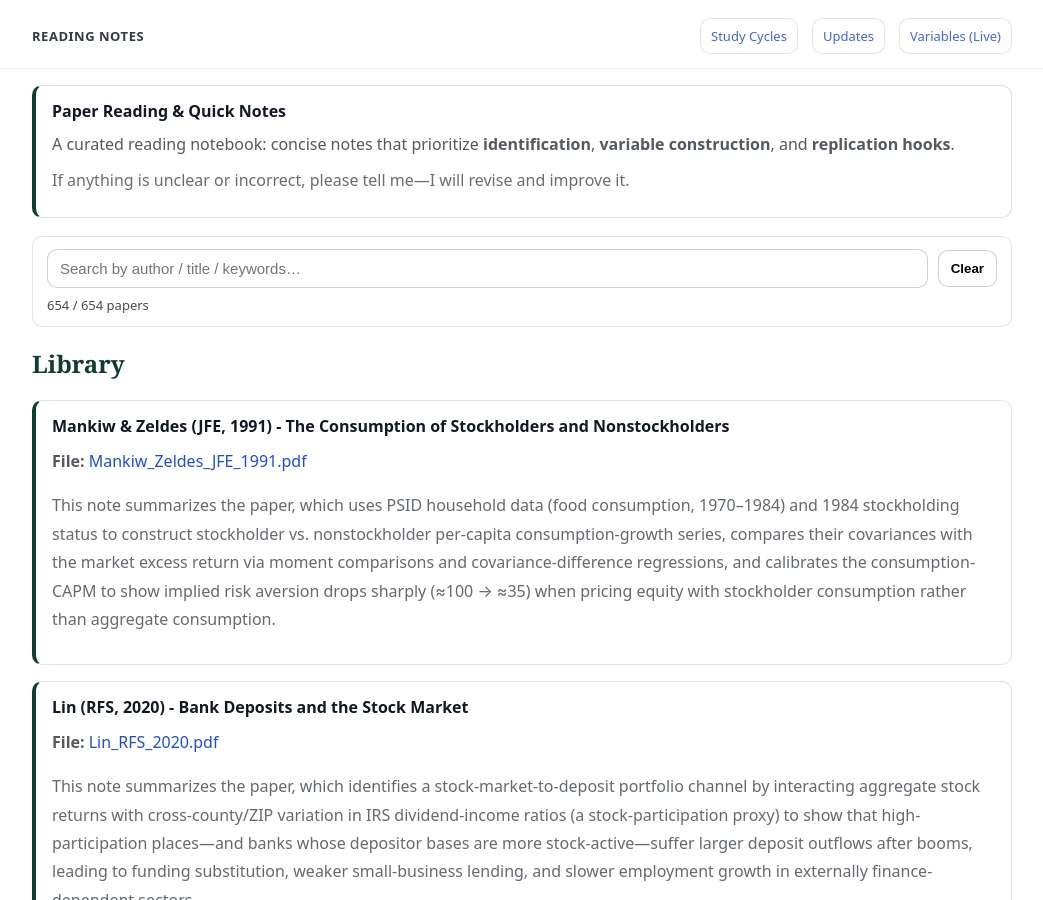
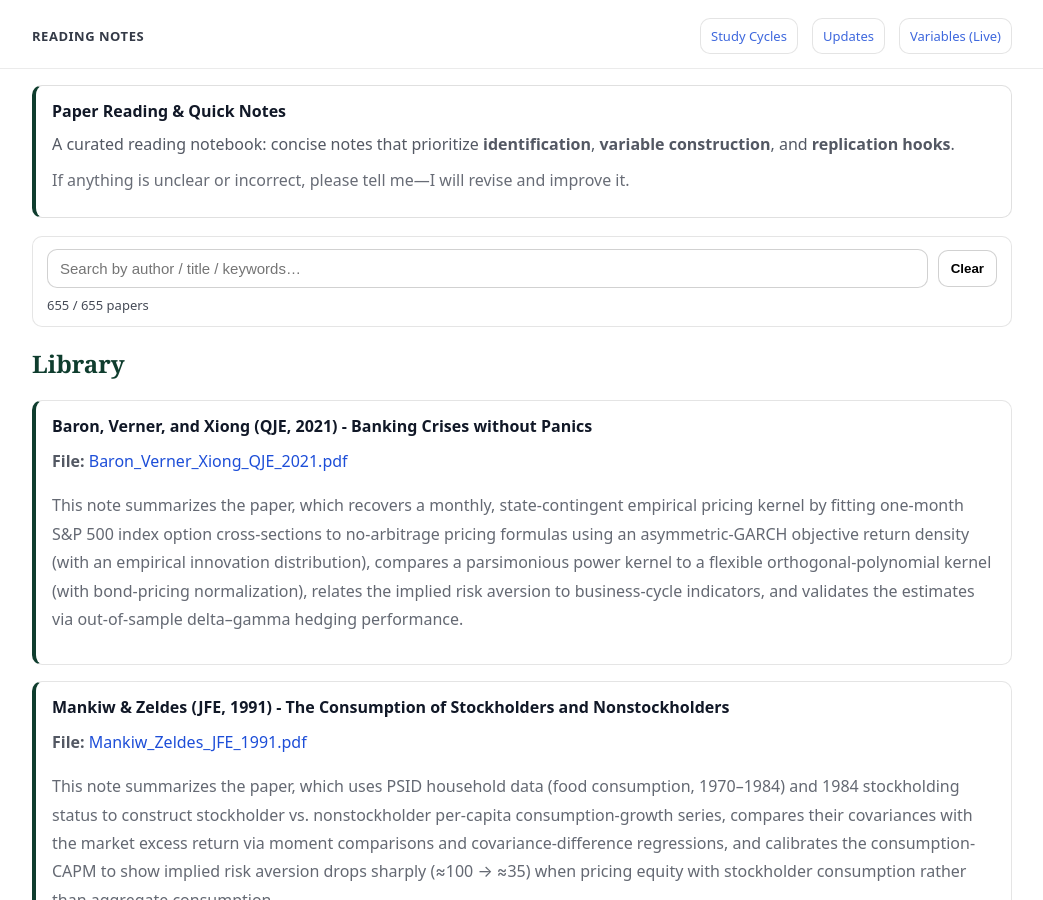
Before and after one commit to yaxinzn/study-archive, a Jekyll site: the page built from reading/index.md, in a window 1280 px wide and 900 px high. Shown: the whole window, without its empty margins (118-1161 px from the left). Built offline with Jekyll 4.4.1, drawn with Linux system fonts in a browser that asks for light colours.

Commit message:
Reading: add/update Baron_Verner_Xiong_QJE_2021.pdf

```diff
--- a/_data/reading.yml
+++ b/_data/reading.yml
@@ -1,3 +1,7 @@
+- title: "Baron, Verner, and Xiong (QJE, 2021) - Banking Crises without Panics"
+  file: "Baron_Verner_Xiong_QJE_2021.pdf"
+  desc: "This note summarizes the paper, which recovers a monthly, state-contingent empirical pricing kernel by fitting one-month S&P 500 index option cross-sections to no-arbitrage pricing formulas using an asymmetric-GARCH objective return density (with an empirical innovation distribution), compares a parsimonious power kernel to a flexible orthogonal-polynomial kernel (with bond-pricing normalization), relates the implied risk aversion to business-cycle indicators, and validates the estimates via out-of-sample delta–gamma hedging performance."
+
 - title: "Mankiw & Zeldes (JFE, 1991) - The Consumption of Stockholders and Nonstockholders"
   file: "Mankiw_Zeldes_JFE_1991.pdf"
   desc: "This note summarizes the paper, which uses PSID household data (food consumption, 1970–1984) and 1984 stockholding status to construct stockholder vs. nonstockholder per-capita consumption-growth series, compares their covariances with the market excess return via moment comparisons and covariance-difference regressions, and calibrates the consumption-CAPM to show implied risk aversion drops sharply (≈100 → ≈35) when pricing equity with stockholder consumption rather than aggregate consumption."
```
Also changed, not shown: 1 other file.
